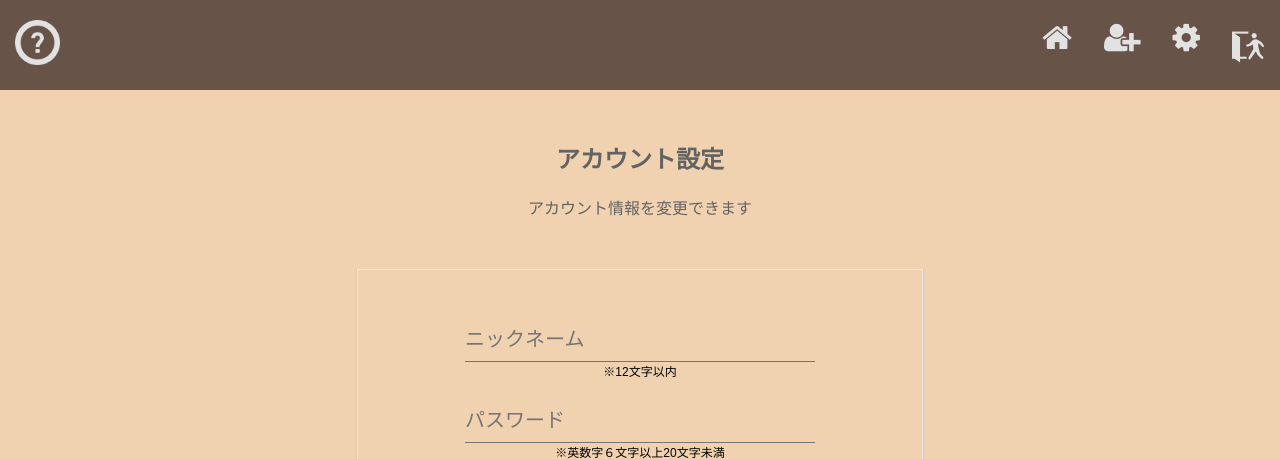
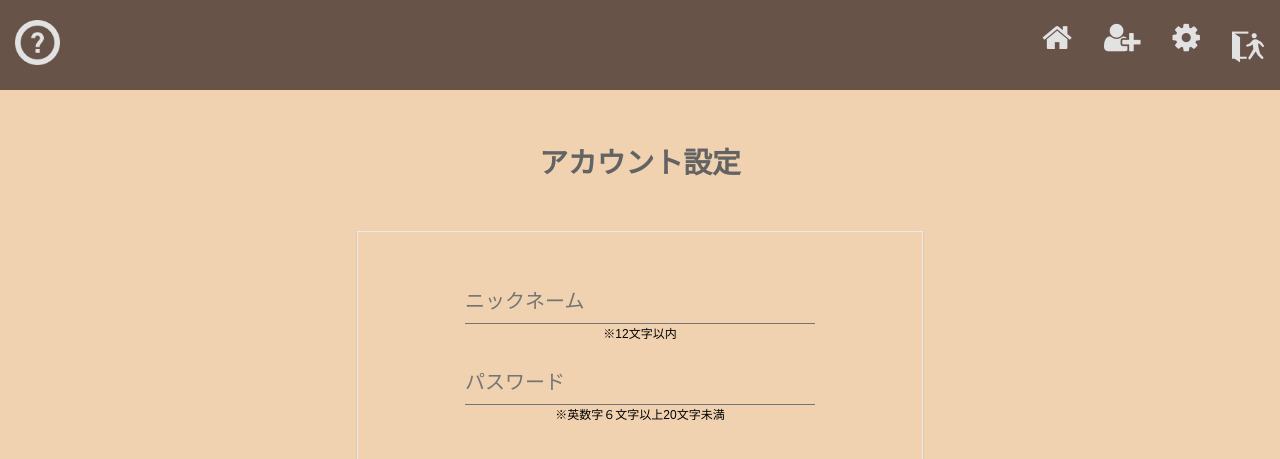
Before and after one commit to jdauver/kenzo_chat, a PHP site: page /setting.php in a window 1280 px wide. Shown: the top 459 px of the page. Run offline with PHP 8.4, Linux system fonts and the light colour scheme; the visitor is signed in with stand-in values (Sample User, id 1); data that the repository does not hold is empty; some libraries are stand-ins or nearby versions.

Commit message:
いろいろ

```diff
--- a/kenzo/css/setting.css
+++ b/kenzo/css/setting.css
@@ -66,7 +66,9 @@ body{
 
 
 
-
+h2{
+    font-size:1.8em;
+}
 .setting{
     color: #636363;
     margin-top: 50px;
--- a/kenzo/question.php
+++ b/kenzo/question.php
@@ -10,6 +10,7 @@ if (!isset($_SESSION['name'])) {
 kireta;
 }
 ?>
+
 <!DOCTYPE html>
 <html lang="ja">
 
--- a/kenzo/setting.php
+++ b/kenzo/setting.php
@@ -252,7 +252,6 @@ js;
         </header>
         <div class="setting">
             <h2>アカウント設定</h2>
-            <p>アカウント情報を変更できます</p>
         </div>
 
         <div class="evalue">$evalue</div>
```
